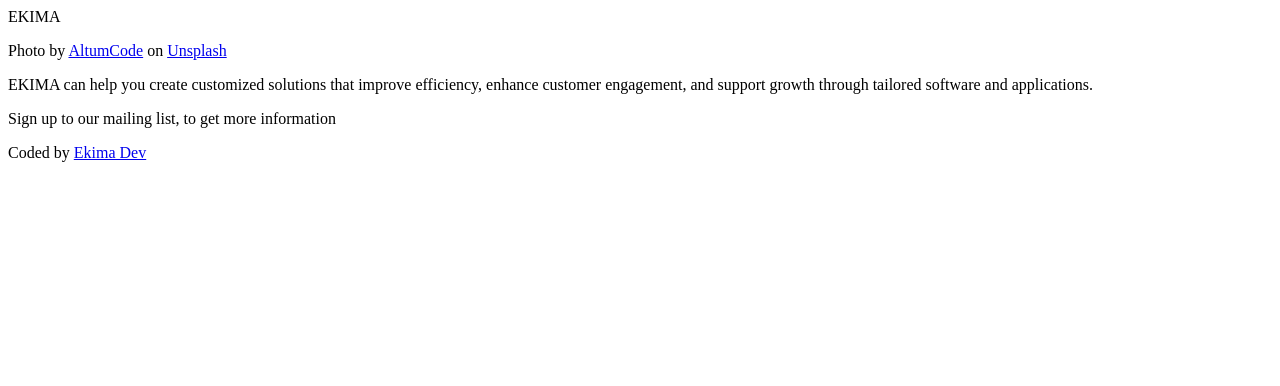
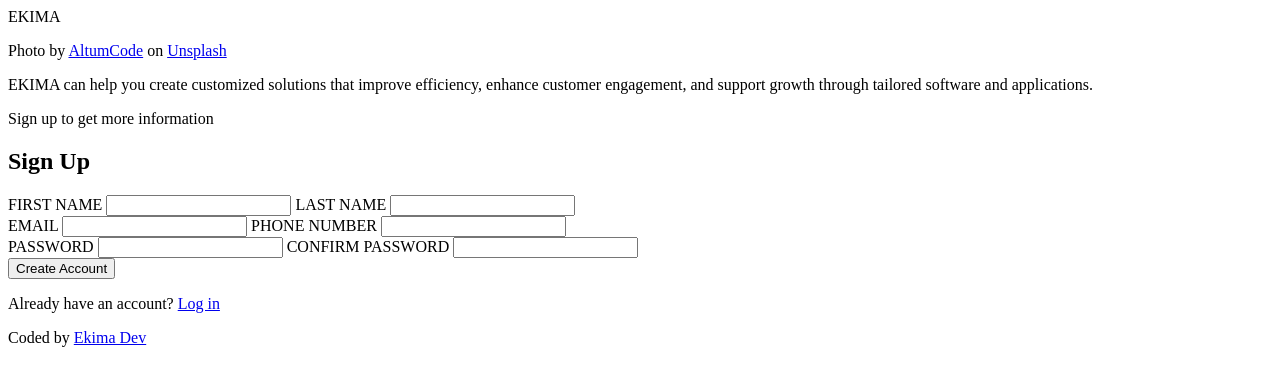
Before and after one commit to GitOfGod/signup-form, a plain HTML site: page index.html in a window 1280 px wide. Drawn offline with Linux system fonts and the light colour scheme.

Commit message:
Create form

```diff
--- a/index.html
+++ b/index.html
@@ -16,8 +16,38 @@
         </aside>
         <div>
             <p>EKIMA can help you create customized solutions that improve efficiency, enhance customer engagement, and support growth through tailored software and applications.</p>
-            <p>Sign up to our mailing list, to get more information</p>
+            <p>Sign up to get more information</p>
 
+            <form action="ekima.com/mailing-list" method="post">
+                <div class="form-field">
+                    <div>
+                        <h2>Sign Up</h2>
+                        <label for="firstname">FIRST NAME</label>
+                        <input type="text" id="firstname" name="firstname" >
+
+                        <label for="lastname">LAST NAME</label>
+                        <input type="text" id="lastname" name="lastname" >
+                    </div>
+
+                    <div>
+                        <label for="email">EMAIL</label>
+                        <input type="email" id="email" name="email" >
+
+                        <label for="tel">PHONE NUMBER</label>
+                        <input type="number" id="tel" name="tel" >
+                    </div>
+
+                    <div>
+                        <label for="password1">PASSWORD</label>
+                        <input type="password" id="password1" name="password1" >
+
+                        <label for="password2">CONFIRM PASSWORD</label>
+                        <input type="password" id="password2" name="password2" >
+                    </div>
+                </div>
+                <button>Create Account</button>
+                <p>Already have an account? <a href="http://ekima.com/login">Log in</a></p>
+            </form>
         </div>
     </main>
     <footer>
```
